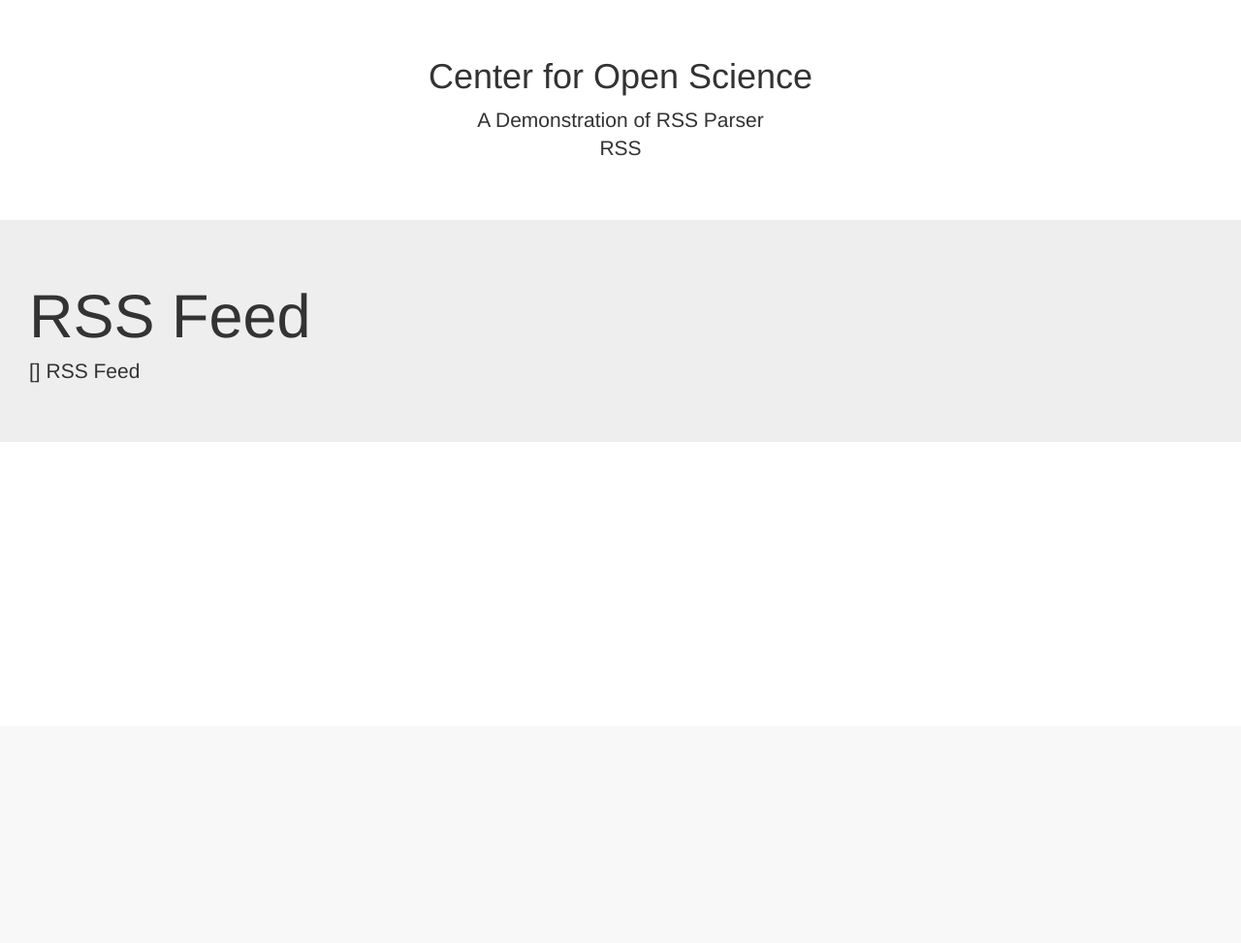
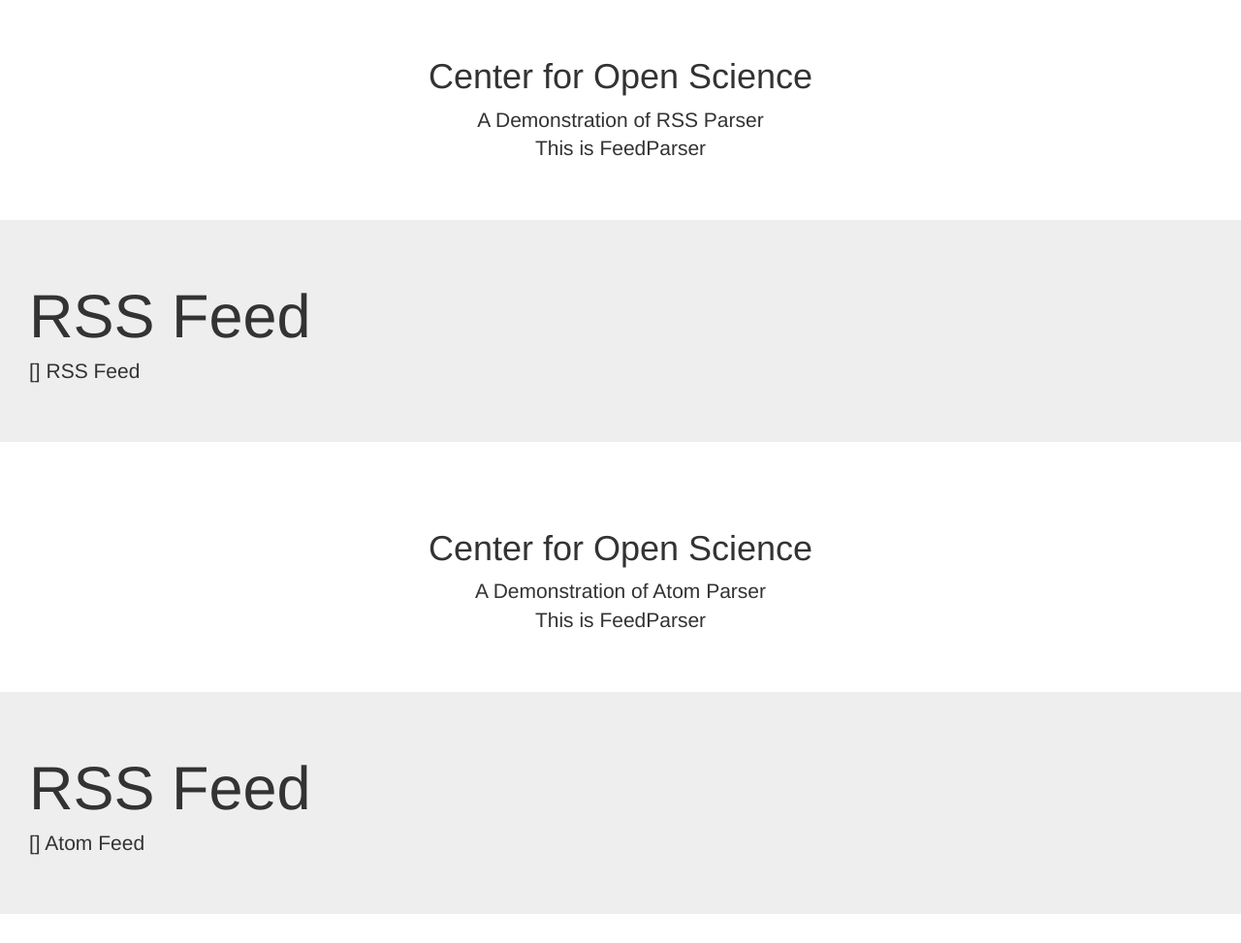
Before and after one commit to cbischak/RSS-Feed, a Flask app: page / in a window 1280 px wide. Shown: the part 51-1024 px from the top of the page at 97% size. Before the commit the page ends 446 px from the top, so only its background shows below. Run offline with Flask 2, Linux system fonts and the light colour scheme; some libraries are stand-ins or nearby versions.

Commit message:
Atom Feed
This adds an Atom feed to the webpage

```diff
--- a/app/templates/index.html
+++ b/app/templates/index.html
@@ -48,9 +48,11 @@
 
     <div class="container">
 
-      <div class="starter-template">
+		<!--RSS Feed-->
+
+	  <div class="starter-template">
         <h1>Center for Open Science</h1>
-        <p class="lead">A Demonstration of RSS Parser<br> RSS</p>
+        <p class="lead">A Demonstration of RSS Parser<br> This is FeedParser</p>
       </div>
     </div><!-- /.container -->
 
@@ -61,6 +63,22 @@
 
 	    </div> <!-- /container -->
 
+	    <!-- Atom Feed-->
+		<div class="container">
+
+	      <div class="starter-template">
+	        <h1>Center for Open Science</h1>
+	        <p class="lead">A Demonstration of Atom Parser<br> This is FeedParser</p>
+	      </div>
+	    </div><!-- /.container -->
+
+		<div class="jumbotron">
+		        <h1> RSS Feed</h1>
+		        <p> {{atom}} Atom Feed</p>
+		      </div>
+
+		    </div> <!-- /container -->
+
 
     <!-- Bootstrap core JavaScript
     ================================================== -->
--- a/app/views.py
+++ b/app/views.py
@@ -2,11 +2,17 @@
 from app import app
 import feedparser
 d = feedparser.parse('http://www.reddit.com/r/news/.rss')
-
+e = feedparser.parse('http://bblfish.net/blog/blog.atom')
 @app.route('/')
 @app.route('/index')
 def index():
+
     rss=[]
     for post in d.entries:
         rss.append(post.title+":"+post.link+"/n")
-    return render_template("index.html", title="Home", rss=rss)
+
+    atom=[]
+    for post in e.entries:
+        atom.append(post.title+":"+post.link+"/n")
+
+    return render_template("index.html", title="Home", rss=rss, atom=atom)
```
Also changed, not shown: 1 other file.
